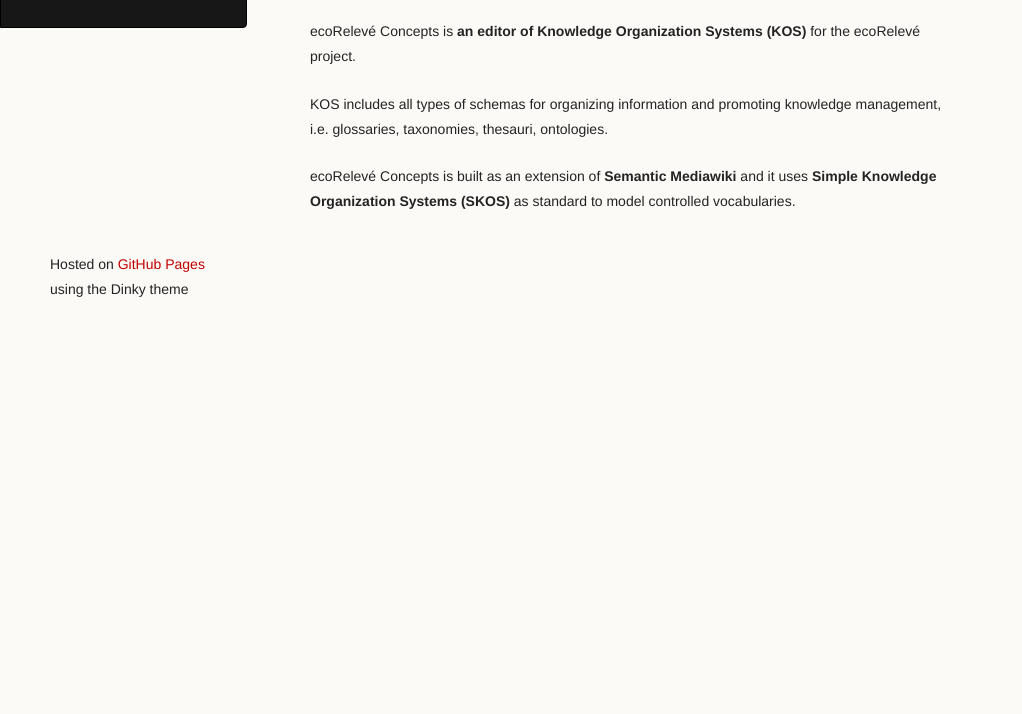
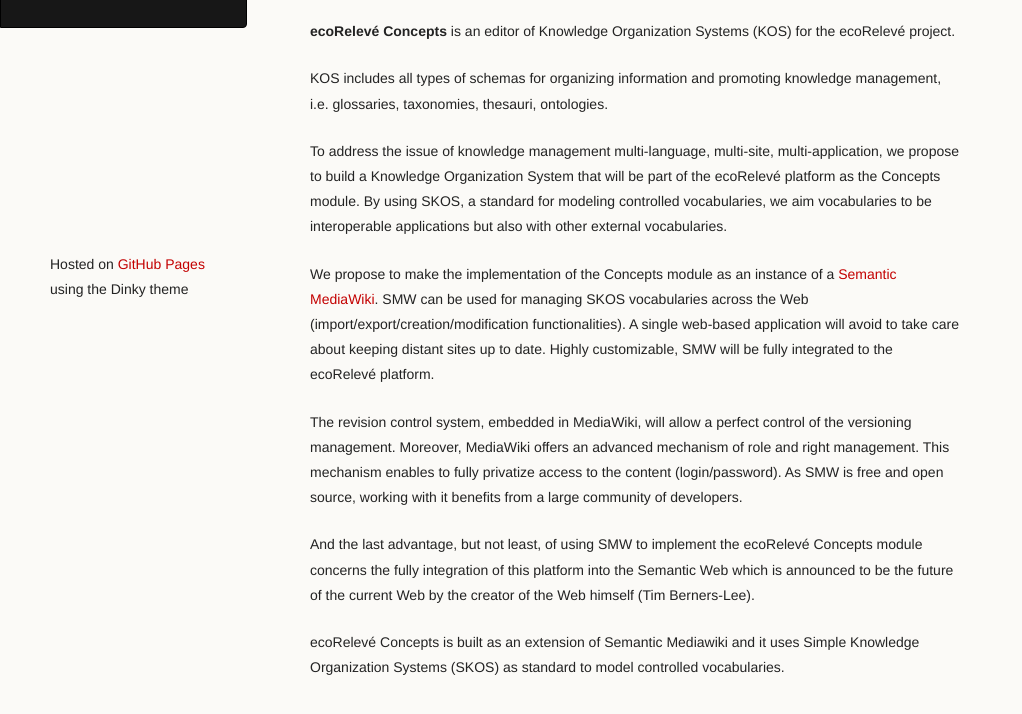
Before and after one commit to naturalsolutions/ecoReleve-Concepts, a plain HTML site: page index.html in a window 1280 px wide. Shown: the part 466-1180 px from the top of the page, without its empty margins (0-1022 px from the left). Before the commit the page ends 800 px from the top, so only its background shows below. Drawn offline with Linux system fonts and the light colour scheme.

```diff
--- a/index.html
+++ b/index.html
@@ -34,11 +34,22 @@
 
 <p><img src="https://raw.github.com/NaturalSolutions/ecoReleve-Concepts/master/Logo/LogosConcepts.png" alt="ecoReleve-Concepts"></p>
 
-<p>ecoRelevé Concepts is <strong>an editor of Knowledge Organization Systems (KOS)</strong> for the ecoRelevé project.</p>
+<p><strong>ecoRelevé Concepts</strong> is an editor of Knowledge Organization Systems (KOS) for the ecoRelevé project.</p>
 
 <p>KOS includes all types of schemas for organizing information and promoting knowledge management, i.e. glossaries, taxonomies, thesauri, ontologies.</p>
 
-<p>ecoRelevé Concepts is built as an extension of <strong>Semantic Mediawiki</strong> and it uses <strong>Simple Knowledge Organization Systems (SKOS)</strong> as standard to model controlled vocabularies.  </p>
+<p>To address the issue of knowledge management multi-language, multi-site, multi-application, we propose to build a Knowledge Organization System that will be part of the ecoRelevé platform as the Concepts module.
+By using SKOS, a standard for modeling controlled vocabularies, we aim vocabularies to be interoperable applications but also with other external vocabularies.</p>
+
+<p>We propose to make the implementation of the Concepts module as an instance of a <a href="http://semantic-mediawiki.org/">Semantic MediaWiki</a>. SMW can be used for managing SKOS vocabularies across the Web (import/export/creation/modification functionalities). A single web-based application will avoid to take care about keeping distant sites up to date.
+Highly customizable, SMW will be fully integrated to the ecoRelevé platform.</p>
+
+<p>The revision control system, embedded in MediaWiki, will allow a perfect control of the versioning management. Moreover, MediaWiki offers an advanced mechanism of role and right management. This mechanism enables to fully privatize access to the content (login/password).
+As SMW is free and open source, working with it benefits from a large community of developers.</p>
+
+<p>And the last advantage, but not least, of using SMW to implement the ecoRelevé Concepts module concerns the fully integration of this platform into the Semantic Web which is announced to be the future of the current Web by the creator of the Web himself (Tim Berners-Lee).</p>
+
+<p>ecoRelevé Concepts is built as an extension of Semantic Mediawiki and it uses Simple Knowledge Organization Systems (SKOS) as standard to model controlled vocabularies.  </p>
       </section>
       <footer>
         <p><small>Hosted on <a href="https://pages.github.com">GitHub Pages</a> using the Dinky theme</small></p>
```
Also changed, not shown: params.json (+1 -1 lines).
